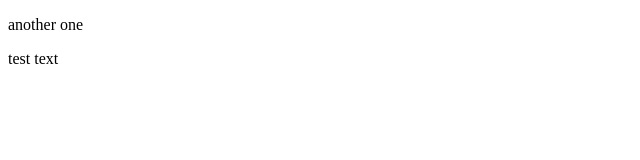
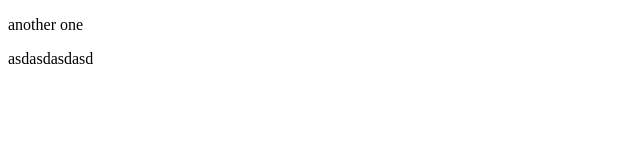
Before and after one commit to sethleague/sethleague.github.io, a plain HTML site: page index.html in a window 1280 px wide. Shown: the full height of the page, 0-640 px from the left. Drawn offline with Linux system fonts and the light colour scheme.

Commit message:
Update index.html

```diff
--- a/index.html
+++ b/index.html
@@ -8,6 +8,6 @@
 </head>
 <body>
     <p>another one</p>
-    <p>test text</p>
+    <p>asdasdasdasd</p>
 </body>
 </html>
```
